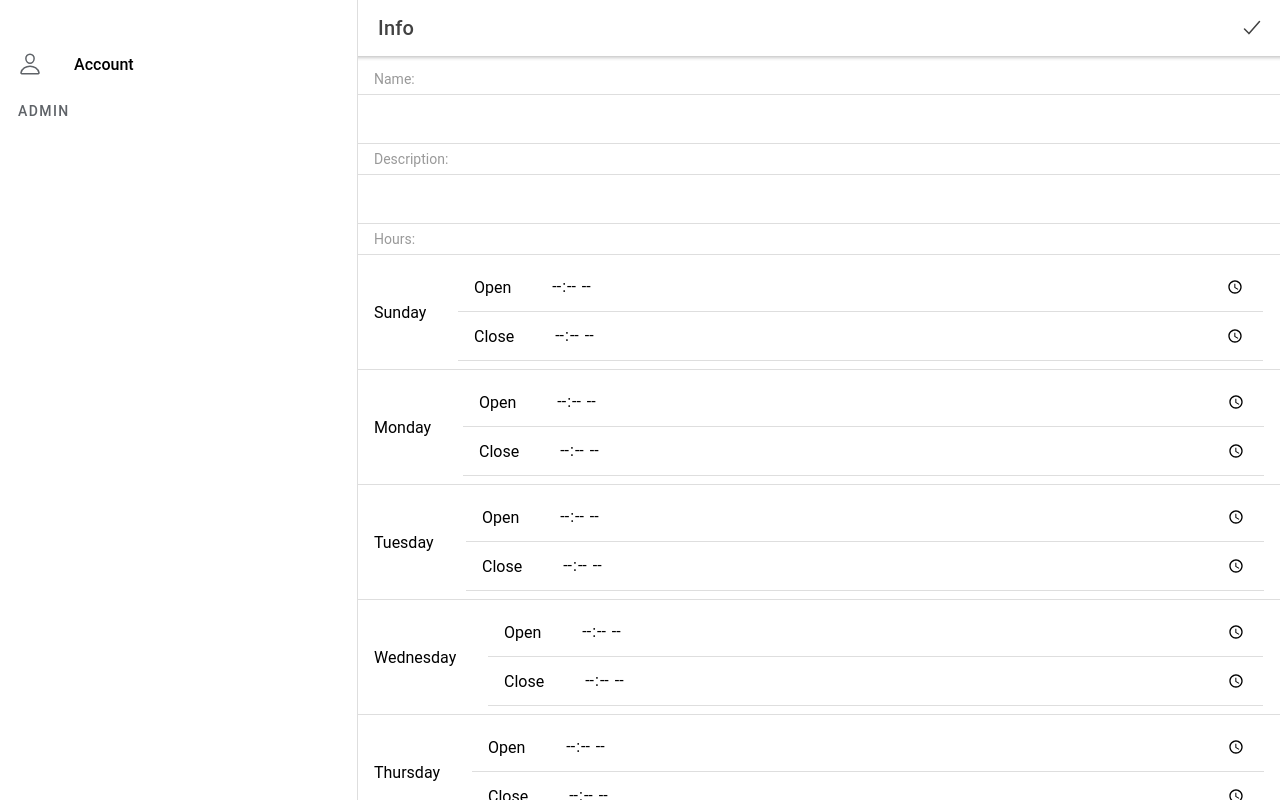
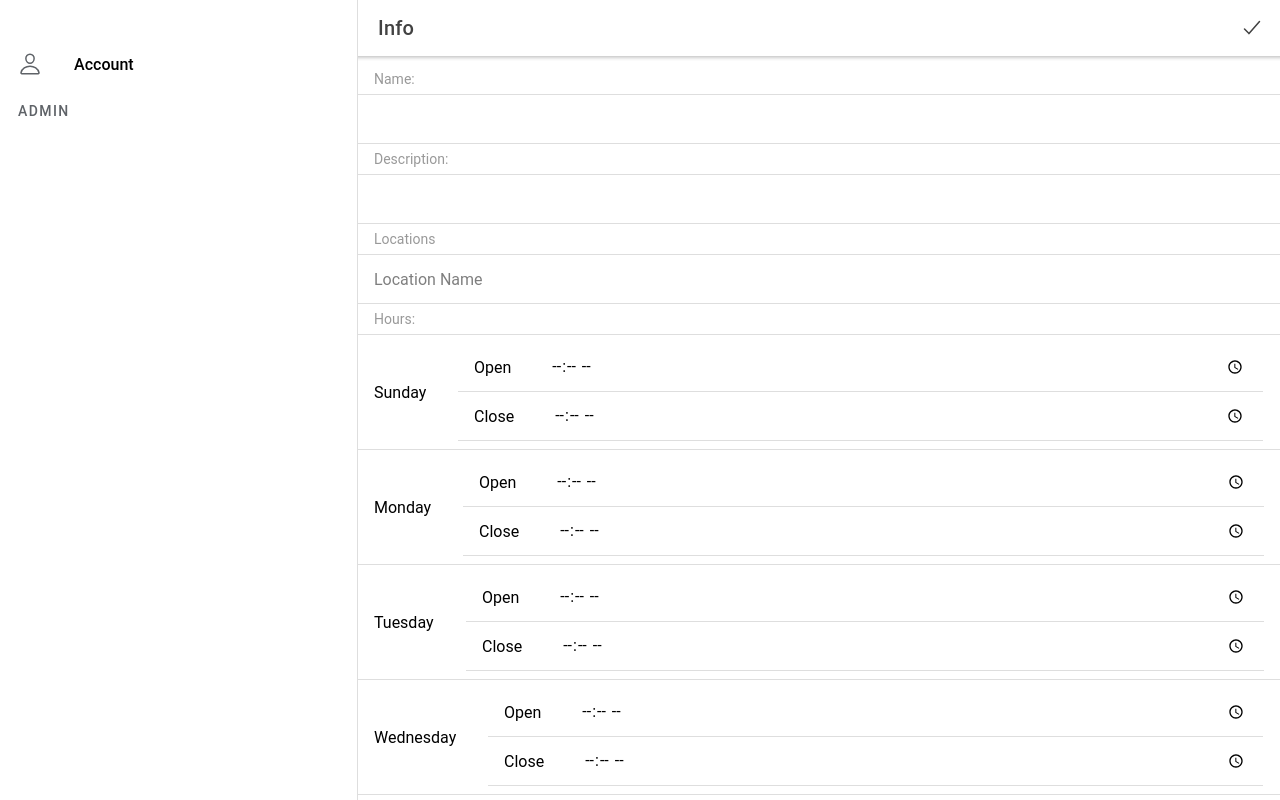
Before and after one commit to MiguelMathias/whats-app-usna-admin, a React (Create React App) app: page /restaurants/1/info in a window 1280 px wide. Built offline with nearby package versions, Linux system fonts and the light colour scheme; no server answers; the database is empty.

Commit message:
Restaurant can now have location associated with them

```diff
--- a/src/data/restaurants/Restaurant.ts
+++ b/src/data/restaurants/Restaurant.ts
@@ -9,6 +9,12 @@ export type RestaurantModel = {
 	description: string
 	active: boolean
 	manuallyClosed: boolean
+	locations: RestaurantLocationModel[]
+}
+
+export type RestaurantLocationModel = {
+	uid: string
+	name: string
 }
 
 export type RestaurantItemModel = {
@@ -26,9 +32,11 @@ export type RestaurantItemModel = {
 
 export type RestaurantItemOptionModel = {
 	name: string
-	selectable: { name: string; price: number }[]
+	selectable: RestaurantItemOptionSelectableModel[]
 	selected: number
 }
+
+export type RestaurantItemOptionSelectableModel = { name: string; price: number }
 
 export type RestaurantItemIngredientModel = {
 	name: string
@@ -45,11 +53,13 @@ export type RestaurantOrderModel = {
 	displayName: string
 	userUid: string
 	restaurantUid: string
+	restaurantLocation?: string
 	restaurantBagItems: RestaurantBagItemModel[]
 	scheduledPickup?: Timestamp
 	submitted?: Timestamp
 	accepted?: Timestamp
 	rejected?: Timestamp
+	pickupReady?: Timestamp
 	fulfilled?: Timestamp
 	uid: string
 }
--- a/src/pages/restaurants/RestaurantInfoPage.tsx
+++ b/src/pages/restaurants/RestaurantInfoPage.tsx
@@ -21,9 +21,12 @@ import {
 	useIonRouter,
 } from '@ionic/react'
 import { collection, doc, where } from 'firebase/firestore'
-import { checkmarkOutline } from 'ionicons/icons'
-import React, { useState } from 'react'
+import { checkmarkOutline, removeOutline } from 'ionicons/icons'
+import React, { useContext, useState } from 'react'
 import { useParams } from 'react-router'
+import { v4 as uuidv4 } from 'uuid'
+import { AppContext } from '../../AppContext'
+import { isAdmin } from '../../data/account/User'
 import { RestaurantModel } from '../../data/restaurants/Restaurant'
 import { firestore } from '../../Firebase'
 import { useGetRestaurant } from '../../util/hooks'
@@ -35,6 +38,7 @@ type RestaurantInfoPageProps = {
 }
 
 const RestaurantInfoPage: React.FC<RestaurantInfoPageProps> = ({ restaurants }) => {
+	const { admins, userData } = useContext(AppContext)
 	const { restaurantUid } = useParams<{ restaurantUid: string }>()
 	const isAdding = restaurantUid === 'add'
 	const [restaurant, setRestaurant] = useGetRestaurant(restaurants)
@@ -56,7 +60,11 @@ const RestaurantInfoPage: React.FC<RestaurantInfoPageProps> = ({ restaurants })
 				</p>
 			</IonItem>
 			<IonItem>
-				<IonInput placeholder='Restaurant Name' value={deleteRestaurantText} onIonChange={(e) => setDeleteRestaurantText(e.detail.value ?? '')} />
+				<IonInput
+					placeholder='Restaurant Name'
+					value={deleteRestaurantText}
+					onIonChange={(e) => setDeleteRestaurantText(e.detail.value ?? '')}
+				/>
 			</IonItem>
 			<IonToolbar>
 				<IonButtons slot='start'>
@@ -70,23 +78,40 @@ const RestaurantInfoPage: React.FC<RestaurantInfoPageProps> = ({ restaurants })
 							if (restaurant) {
 								//delete all user favorites with restaurant id
 								const userFavoritesDocs = await getDocs(
-									query(collectionGroup(firestore, 'favorites'), where('restaurantUid', '==', restaurant?.uid))
+									query(
+										collectionGroup(firestore, 'favorites'),
+										where('restaurantUid', '==', restaurant?.uid)
+									)
 								)
 								//delete all user bag items with restaurant id
 								const bagItemDocs = await getDocs(
-									query(collectionGroup(firestore, 'bag'), where('restaurantItem.restaurantUid', '==', restaurant?.uid))
+									query(
+										collectionGroup(firestore, 'bag'),
+										where('restaurantItem.restaurantUid', '==', restaurant?.uid)
+									)
 								)
 								//delete all user orders with restaurant id
-								const orderDocs = await getDocs(query(collectionGroup(firestore, 'orders'), where('restaurantUid', '==', restaurant?.uid)))
+								const orderDocs = await getDocs(
+									query(
+										collectionGroup(firestore, 'orders'),
+										where('restaurantUid', '==', restaurant?.uid)
+									)
+								)
 								//delete all restaurant items
-								const restaurantItemsDocs = await getDocs(collection(firestore, 'restaurants', restaurant?.uid, 'items'))
+								const restaurantItemsDocs = await getDocs(
+									collection(firestore, 'restaurants', restaurant?.uid, 'items')
+								)
 								//delete restaurant doc
 								const restaurantDoc = await getDoc(doc(firestore, 'restaurants', restaurant.uid))
 
 								await Promise.all(
-									[...userFavoritesDocs.docs, ...bagItemDocs.docs, ...orderDocs.docs, ...restaurantItemsDocs.docs, restaurantDoc].map((doc) =>
-										deleteDoc(doc.ref)
-									)
+									[
+										...userFavoritesDocs.docs,
+										...bagItemDocs.docs,
+										...orderDocs.docs,
+										...restaurantItemsDocs.docs,
+										restaurantDoc,
+									].map((doc) => deleteDoc(doc.ref))
 								)
 								console.log(`Successfully deleted all associated ${restaurant.name} data.`)
 								//router.push('/account', 'root')
@@ -103,7 +128,15 @@ const RestaurantInfoPage: React.FC<RestaurantInfoPageProps> = ({ restaurants })
 	)
 
 	if (!restaurant) {
-		setRestaurant({ active: true, manuallyClosed: false, description: '', hours: {}, name: '', uid: '' })
+		setRestaurant({
+			active: true,
+			manuallyClosed: false,
+			description: '',
+			hours: {},
+			name: '',
+			uid: '',
+			locations: [],
+		})
 		return <LoadingPage />
 	}
 
@@ -159,6 +192,40 @@ const RestaurantInfoPage: React.FC<RestaurantInfoPageProps> = ({ restaurants })
 							onIonChange={(e) => setRestaurant({ ...restaurant, description: e.detail.value ?? '' })}
 						/>
 					</IonItem>
+					<IonItemDivider>Locations</IonItemDivider>
+					{restaurant.locations.concat({ name: '', uid: '' }).map((location, i) => {
+						const isNewLoc = i === restaurant.locations.length
+						return (
+							<IonItem key={i}>
+								<IonInput
+									placeholder='Location Name'
+									value={location.name}
+									onIonChange={(e) => {
+										if (!location.name && !e.detail.value) return
+										location.name = e.detail.value ?? ''
+										if (isNewLoc) {
+											location.uid = uuidv4()
+											restaurant.locations.push(location)
+										}
+										if (!e.detail.value) restaurant.locations = restaurant.locations.removeIndex(i)
+										setRestaurant({ ...restaurant })
+									}}
+								/>
+								{!isNewLoc && (
+									<IonButtons slot='end'>
+										<IonButton
+											onClick={() => {
+												restaurant.locations = restaurant.locations.removeIndex(i)
+												setRestaurant({ ...restaurant })
+											}}
+										>
+											<IonIcon slot='icon-only' icon={removeOutline} />
+										</IonButton>
+									</IonButtons>
+								)}
+							</IonItem>
+						)
+					})}
 					<IonItemDivider>Hours:</IonItemDivider>
 					{daysOfWeek.map((day, i) => (
 						<IonItem key={i}>
@@ -198,17 +265,35 @@ const RestaurantInfoPage: React.FC<RestaurantInfoPageProps> = ({ restaurants })
 							checked={restaurant.manuallyClosed}
 							onIonChange={(e) => setRestaurant({ ...restaurant, manuallyClosed: e.detail.checked })}
 						/>
-						<IonLabel>Closed? (Restaurant will {restaurant.manuallyClosed ? '' : 'not'} be displayed as closed to users)</IonLabel>
+						<IonLabel>
+							Closed? (Restaurant will {restaurant.manuallyClosed ? '' : 'not'} be displayed as closed to
+							users)
+						</IonLabel>
 					</IonItem>
 					<IonItemDivider>Active</IonItemDivider>
 					<IonItem>
-						<IonCheckbox slot='start' checked={restaurant.active} onIonChange={(e) => setRestaurant({ ...restaurant, active: e.detail.checked })} />
-						<IonLabel>Active? (Restaurant will {restaurant.active ? '' : 'not'} be displayed to users)</IonLabel>
+						<IonCheckbox
+							slot='start'
+							checked={restaurant.active}
+							onIonChange={(e) => setRestaurant({ ...restaurant, active: e.detail.checked })}
+						/>
+						<IonLabel>
+							Active? (Restaurant will {restaurant.active ? '' : 'not'} be displayed to users)
+						</IonLabel>
 					</IonItem>
-					{!!restaurant.uid && (
+					{!!restaurant.uid && isAdmin(admins, userData) && (
 						<>
 							<IonItemDivider>DANGER</IonItemDivider>
-							<IonItem detail button onClick={() => showDeletePopover({ showBackdrop: true, onDidDismiss: () => setDeleteRestaurantText('') })}>
+							<IonItem
+								detail
+								button
+								onClick={() =>
+									showDeletePopover({
+										showBackdrop: true,
+										onDidDismiss: () => setDeleteRestaurantText(''),
+									})
+								}
+							>
 								<IonLabel color='danger'>DELETE RESTAURANT</IonLabel>
 							</IonItem>
 						</>
```
Also changed, not shown: 1 other file (tests, documents, lock files or other folders).
